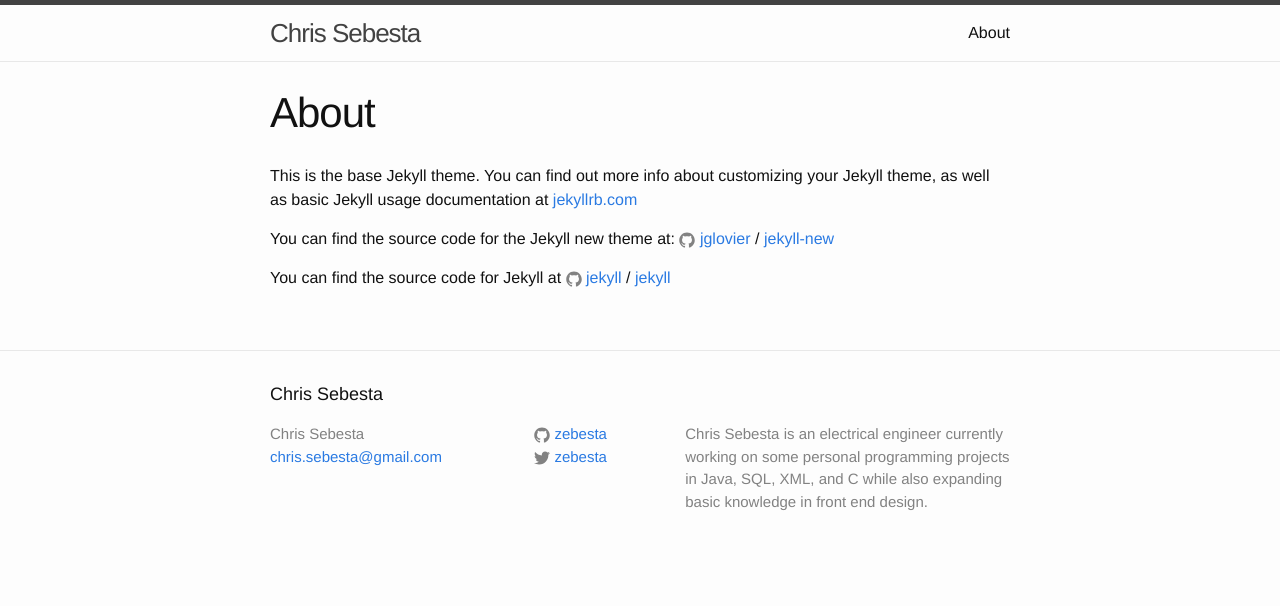
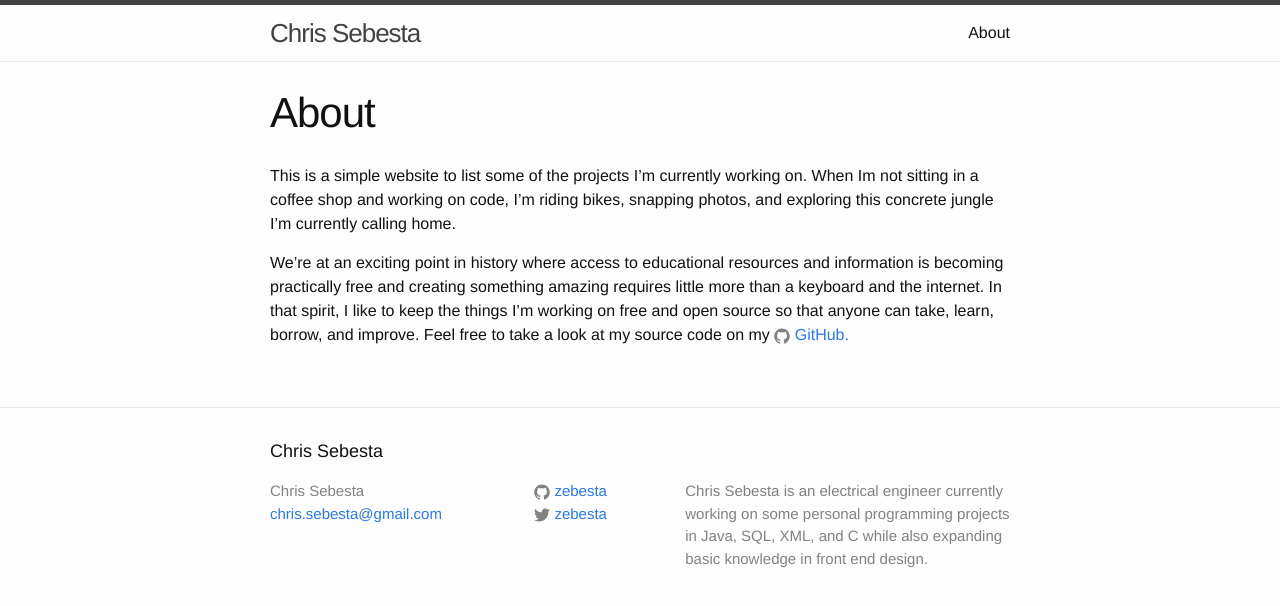
Before and after one commit to zebesta/zebesta.github.io, a Jekyll site: the page built from about.md, in a window 1280 px wide. Shown: the top 606 px of the page. Built offline with Jekyll 4.4.1, drawn with Linux system fonts in a browser that asks for light colours.

Commit message:
edited the about page

```diff
--- a/about.md
+++ b/about.md
@@ -4,12 +4,6 @@ title: About
 permalink: /about/
 ---
 
-This is the base Jekyll theme. You can find out more info about customizing your Jekyll theme, as well as basic Jekyll usage documentation at [jekyllrb.com](http://jekyllrb.com/)
+This is a simple website to list some of the projects I'm currently working on. When Im not sitting in a coffee shop and working on code, I'm riding bikes, snapping photos, and exploring this concrete jungle I'm currently calling home.
 
-You can find the source code for the Jekyll new theme at:
-{% include icon-github.html username="jglovier" %} /
-[jekyll-new](https://github.com/jglovier/jekyll-new)
-
-You can find the source code for Jekyll at
-{% include icon-github.html username="jekyll" %} /
-[jekyll](https://github.com/jekyll/jekyll)
+We're at an exciting point in history where access to educational resources and information is becoming practically free and creating something amazing requires little more than a keyboard and the internet. In that spirit, I like to keep the things I'm working on free and open source so that anyone can take, learn, borrow, and improve. Feel free to take a look at my source code on my {% include icon-github.html %}[GitHub.](https://github.com/zebesta)
```
